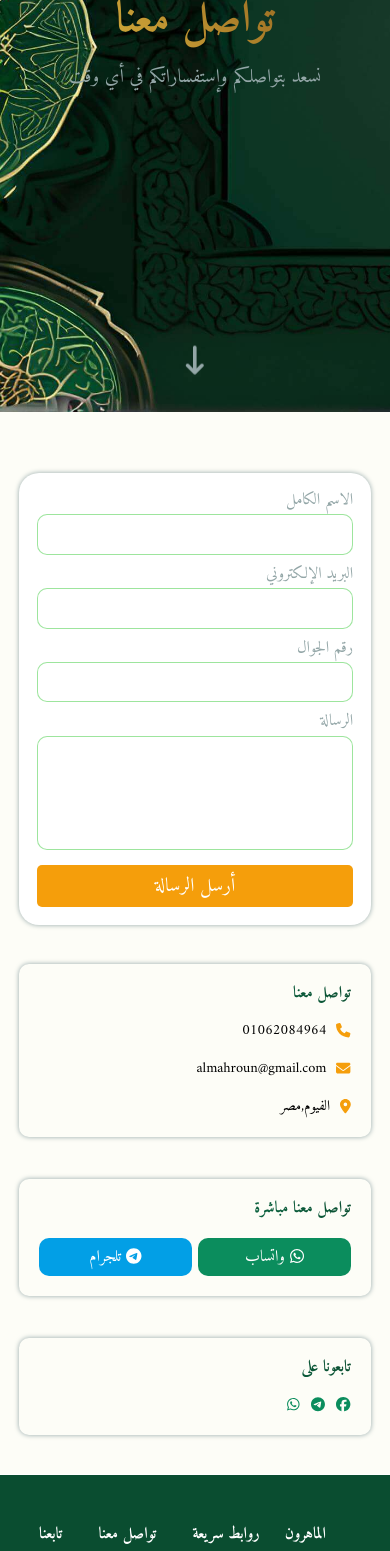
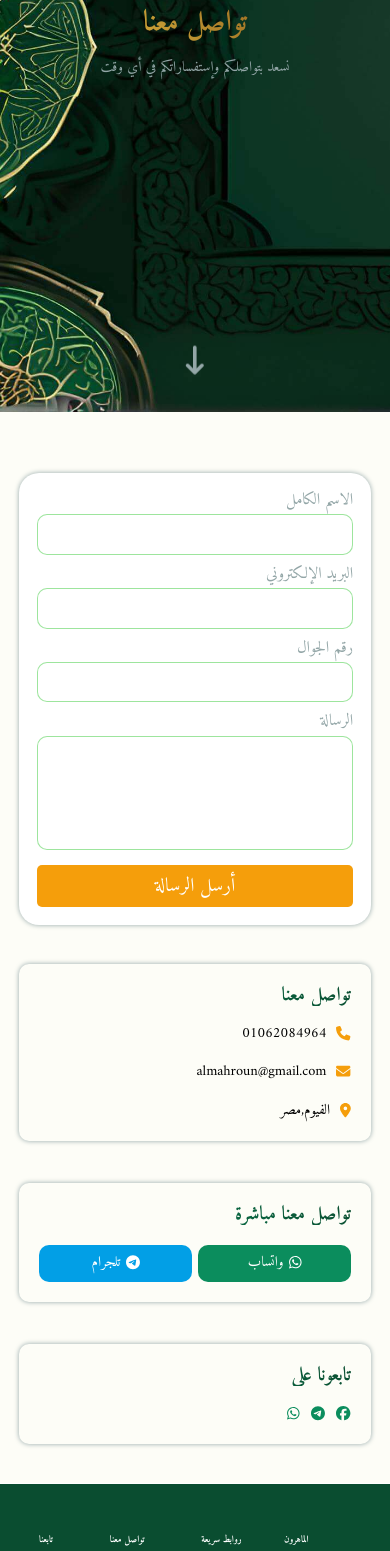
Before and after one commit to AN1001110/AlMaheroun-Academy, a React (Vite) app: page /contact in a window 390 px wide. Shown: the part 432-1983 px from the top of the page. Built offline with nearby package versions, Linux system fonts and the light colour scheme.

Commit message:
small phones screens finshed

```diff
--- a/src/style/components/cards/MainProgramsCard.css
+++ b/src/style/components/cards/MainProgramsCard.css
@@ -58,7 +58,6 @@
 
 .main-program-card .card-title p {
   margin-top: 15px;
-  font-size: 0.8rem;
   font-weight: 600;
   color: var(--textColor4);
 }
@@ -84,7 +83,6 @@
   display: flex;
   gap: 5px;
   width: 100%;
-  font-size: 0.8rem;
 }
 .main-program-card .advantages .advantages-list li .icon {
   color: var(--textColor3);
--- a/src/style/components/cards/programsCards.css
+++ b/src/style/components/cards/programsCards.css
@@ -60,7 +60,6 @@
 }
 
 .programs .program-card .main-desc p {
-  font-size: 0.8rem;
   font-weight: 600;
   color: var(--textColor4);
 }
--- a/src/style/components/footer.css
+++ b/src/style/components/footer.css
@@ -26,7 +26,6 @@ footer .footer-container .footer-content .footer-list {
   flex-direction: column;
 }
 footer .footer-container .footer-content .footer-list h6 {
-  font-size: 1rem;
   font-weight: 700;
   margin-bottom: 20%;
 }
@@ -65,7 +64,7 @@ footer .footer-container .copy-right {
   width: 100%;
   height: 10vh;
   color: var(--textColor4);
-  font-size: 1rem;
+
 }
 footer .footer-container .copy-right pre {
   text-wrap: wrap;
--- a/src/style/components/join.css
+++ b/src/style/components/join.css
@@ -15,7 +15,6 @@
   height: fit-content;
   width: fit-content;
   padding: 5px;
-  font-size: 1.8rem;
   background-image: linear-gradient(
     45deg,
     var(--logoColor1),
@@ -27,7 +26,6 @@
 }
 
 .join p {
-  font-size: 1rem;
   font-weight: 600;
   color: var(--textColor4);
 }
--- a/src/style/pages/contact.css
+++ b/src/style/pages/contact.css
@@ -16,7 +16,6 @@
   padding: var(--mainPadding);
   width: fit-content;
   height: fit-content;
-  font-size: 2.75rem;
   font-weight: 900;
   background-image: linear-gradient(
     45deg,
@@ -28,7 +27,6 @@
   text-wrap: nowrap;
 }
 .contact-sec1 p {
-  font-size: 1.2rem;
   font-weight: 500;
   color: var(--textColor4);
 }
@@ -154,7 +152,6 @@
   -o-border-radius: var(--border-radius);
 }
 .contact-sec2 .container .contact-links h4 {
-  font-size: 1rem;
   font-weight: 900;
   background-image: linear-gradient(
     45deg,
@@ -235,7 +232,6 @@
 }
 
 .contact-sec2 .container .contact-links .contact-fast .contact-fast-links a p {
-  font-size: 1rem;
   display: flex;
   gap: 5px;
 }
--- a/src/style/pages/programs.css
+++ b/src/style/pages/programs.css
@@ -14,7 +14,6 @@
   padding: var(--mainPadding);
   width: fit-content;
   height: fit-content;
-  font-size: 2.75rem;
   font-weight: 900;
   background-image: linear-gradient(
     45deg,
@@ -26,7 +25,7 @@
   text-wrap: nowrap;
 }
 .programs-sec1 p {
-  font-size: 1.2rem;
+
   font-weight: 500;
   color: var(--textColor4);
 }
@@ -51,7 +50,6 @@
   gap: 5vh;
 }
 .programs-sec2 .container h2 {
-  font-size: 1.8rem;
   background-image: linear-gradient(
     45deg,
     var(--textColor2),
@@ -83,7 +81,6 @@
   gap: 5vh;
 }
 .programs-sec3 .container h2 {
-  font-size: 1.8rem;
   background-image: linear-gradient(
     45deg,
     var(--textColor2),
@@ -129,7 +126,6 @@
 }
 
 .programs-sec3 .container .skills .skills-container h3 {
-  font-size: 1.4rem;
   font-weight: 700;
   background-image: linear-gradient(
     45deg,
@@ -142,7 +138,6 @@
 }
 
 .programs-sec3 .container .skills .skills-container p {
-  font-size: 0.8rem;
   font-weight: 600;
   color: var(--textColor4);
 }
```
